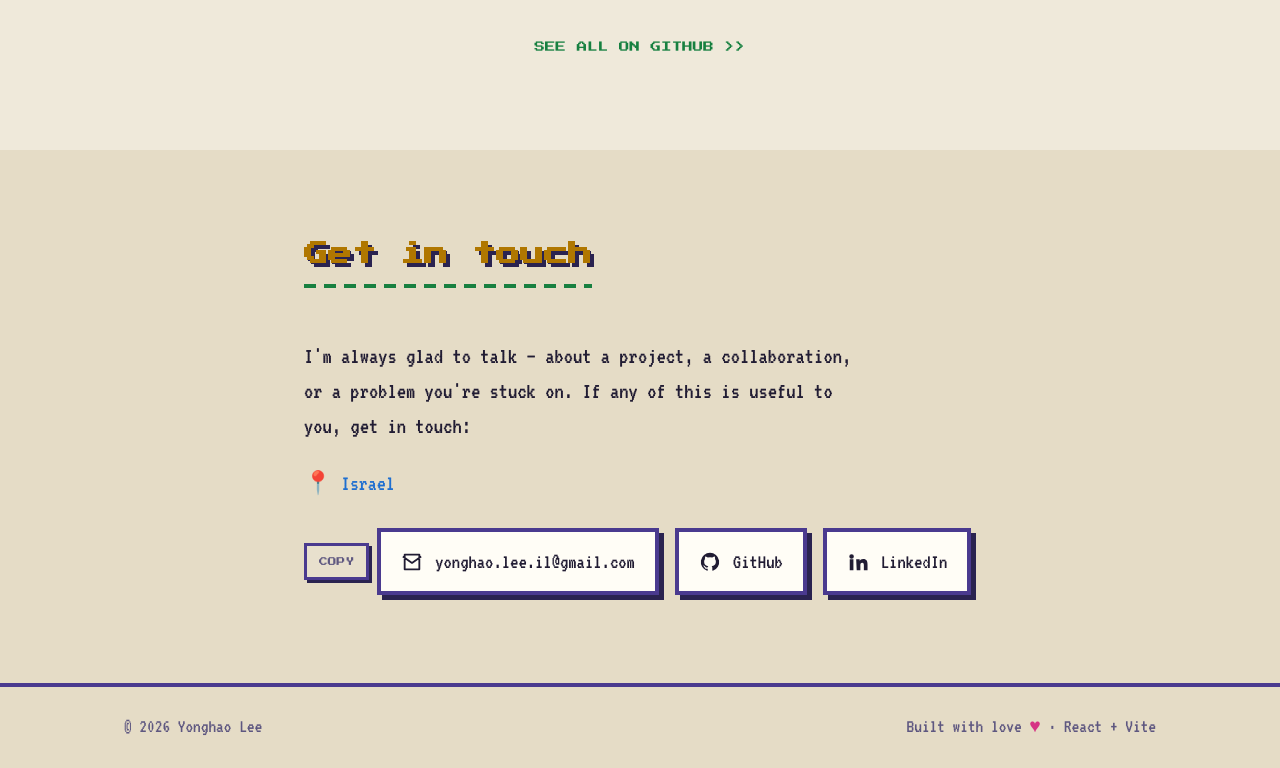
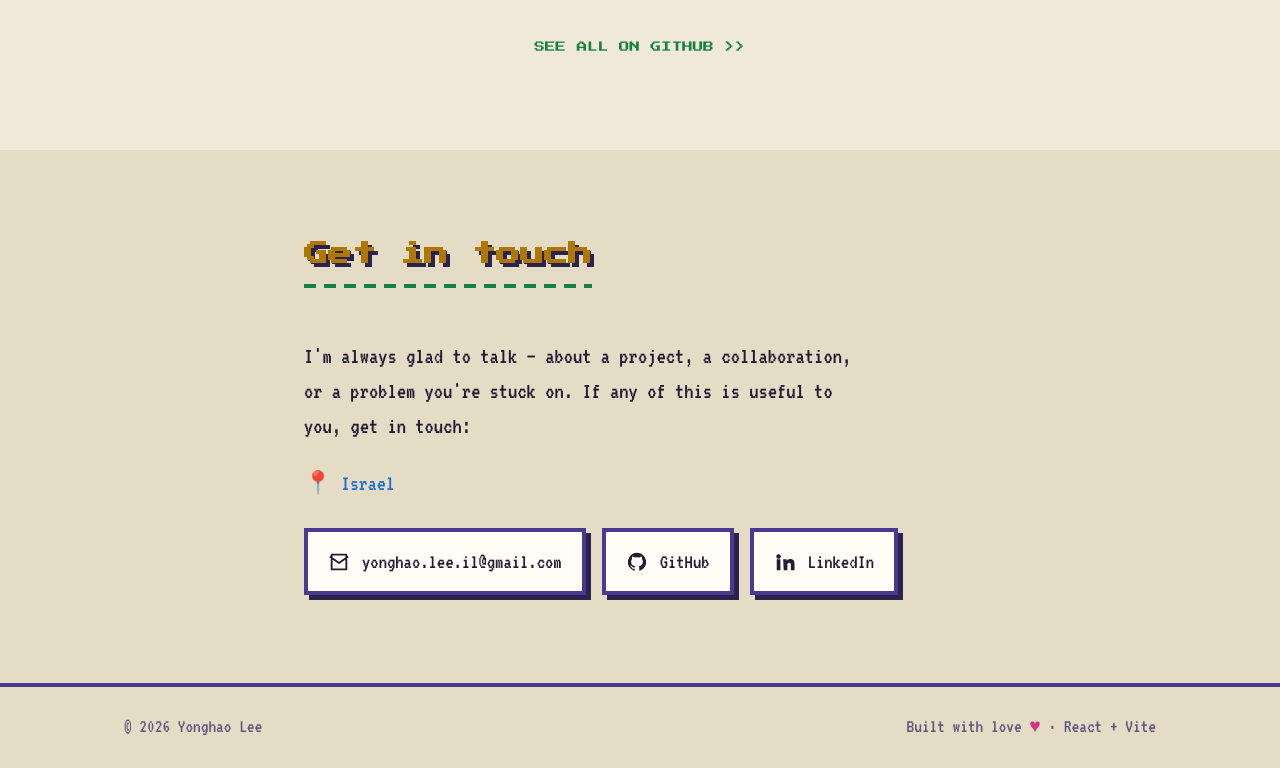
Before and after one commit to Yonghao-Lee/Yonghao-Lee.github.io, a React (Vite) app: page / in a window 1280 px wide. Shown: the part 3442-4210 px from the top of the page. Built offline with nearby package versions, Linux system fonts and the light colour scheme.

Commit message:
Click the email address itself to copy; remove separate copy button

```diff
--- a/src/components/Contact.jsx
+++ b/src/components/Contact.jsx
@@ -48,29 +48,25 @@ export default function Contact() {
           <p className="contact__location">📍 {profile.location}</p>
         )}
         <ul className="contact__links">
-          {entries.map((e) => (
+          {entries.map((e) => {
+            const isEmail = e.name === 'email'
+            return (
               <li key={e.name}>
-              {e.name === 'email' && (
-                <button
-                  type="button"
-                  className="copy-btn"
-                  onClick={copyEmail}
-                  aria-label="Copy email address to clipboard"
-                >
-                  {copied ? 'Copied!' : 'Copy'}
-                </button>
-              )}
                 <a
                   className="contact__link"
                   href={e.href}
                   target={e.href.startsWith('http') ? '_blank' : undefined}
                   rel="noopener noreferrer"
+                  onClick={isEmail ? (ev) => { ev.preventDefault(); copyEmail() } : undefined}
+                  title={isEmail ? 'Click to copy email address' : undefined}
+                  aria-label={isEmail ? `Copy email address ${e.label}` : undefined}
                 >
                   <Icon name={e.name} />
-                <span>{e.label}</span>
+                  <span>{isEmail && copied ? 'Copied!' : e.label}</span>
                 </a>
               </li>
-          ))}
+            )
+          })}
         </ul>
       </div>
     </section>
--- a/src/index.css
+++ b/src/index.css
@@ -479,26 +479,6 @@ img { max-width: 100%; display: block; image-rendering: pixelated; }
   border-color: var(--green);
   color: var(--green);
 }
-.contact__links li { display: inline-flex; align-items: center; gap: 8px; }
-.copy-btn {
-  font-family: var(--font-head);
-  font-size: 0.55rem;
-  text-transform: uppercase;
-  padding: 11px 12px;
-  background: var(--surface-2);
-  color: var(--muted);
-  border: 3px solid var(--border);
-  box-shadow: 3px 3px 0 var(--shadow-col);
-  cursor: pointer;
-  transition: transform 0.06s, box-shadow 0.06s, color 0.1s, border-color 0.1s;
-}
-.copy-btn:hover {
-  color: var(--green);
-  border-color: var(--green);
-  transform: translate(-1px, -1px);
-  box-shadow: 4px 4px 0 var(--shadow-col);
-}
-.copy-btn:active { transform: translate(1px, 1px); box-shadow: 1px 1px 0 var(--shadow-col); }
 
 /* ===========================================================================
    Footer
```
Lines whose indentation alone changed are shown as unchanged.
